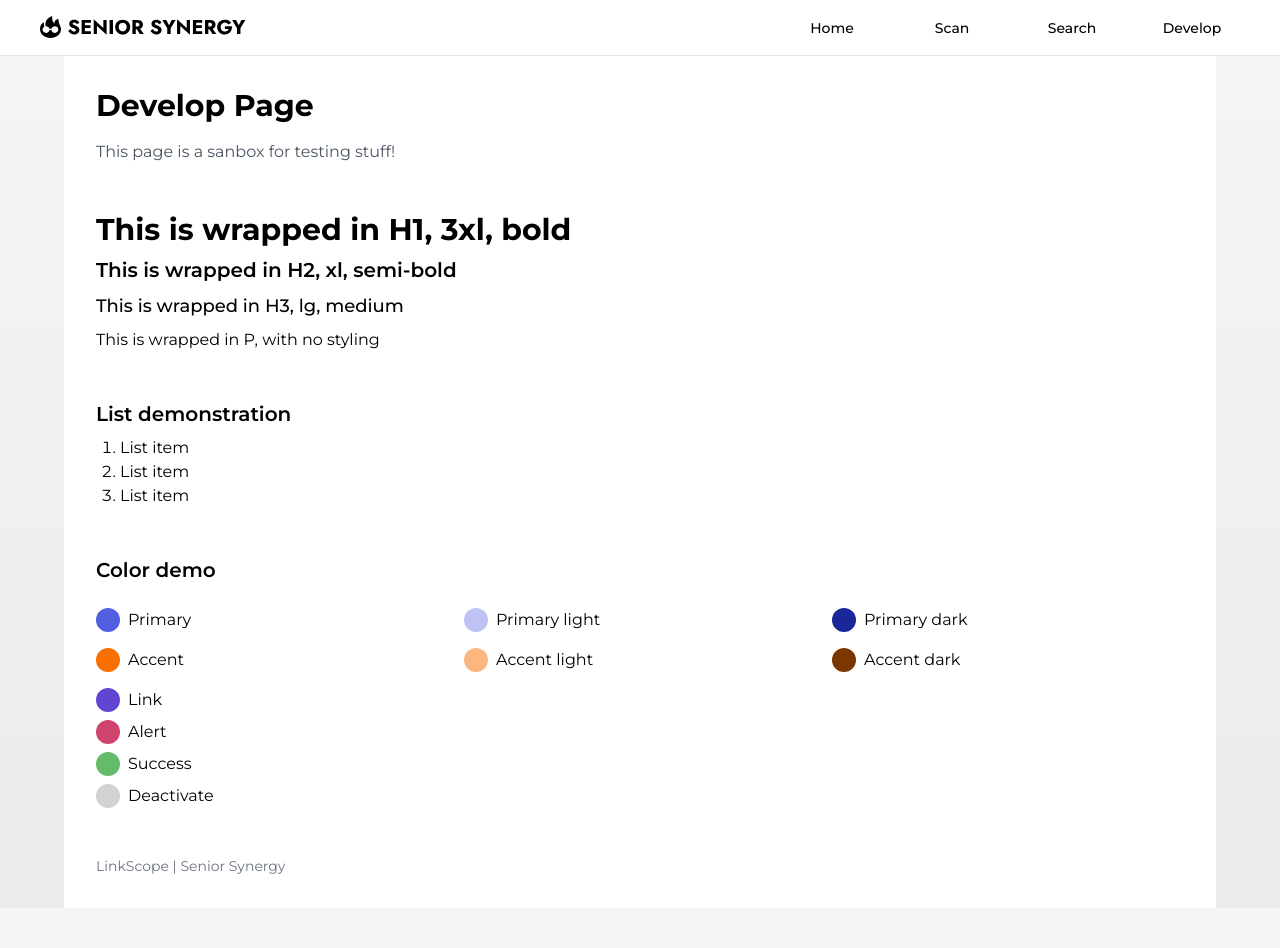
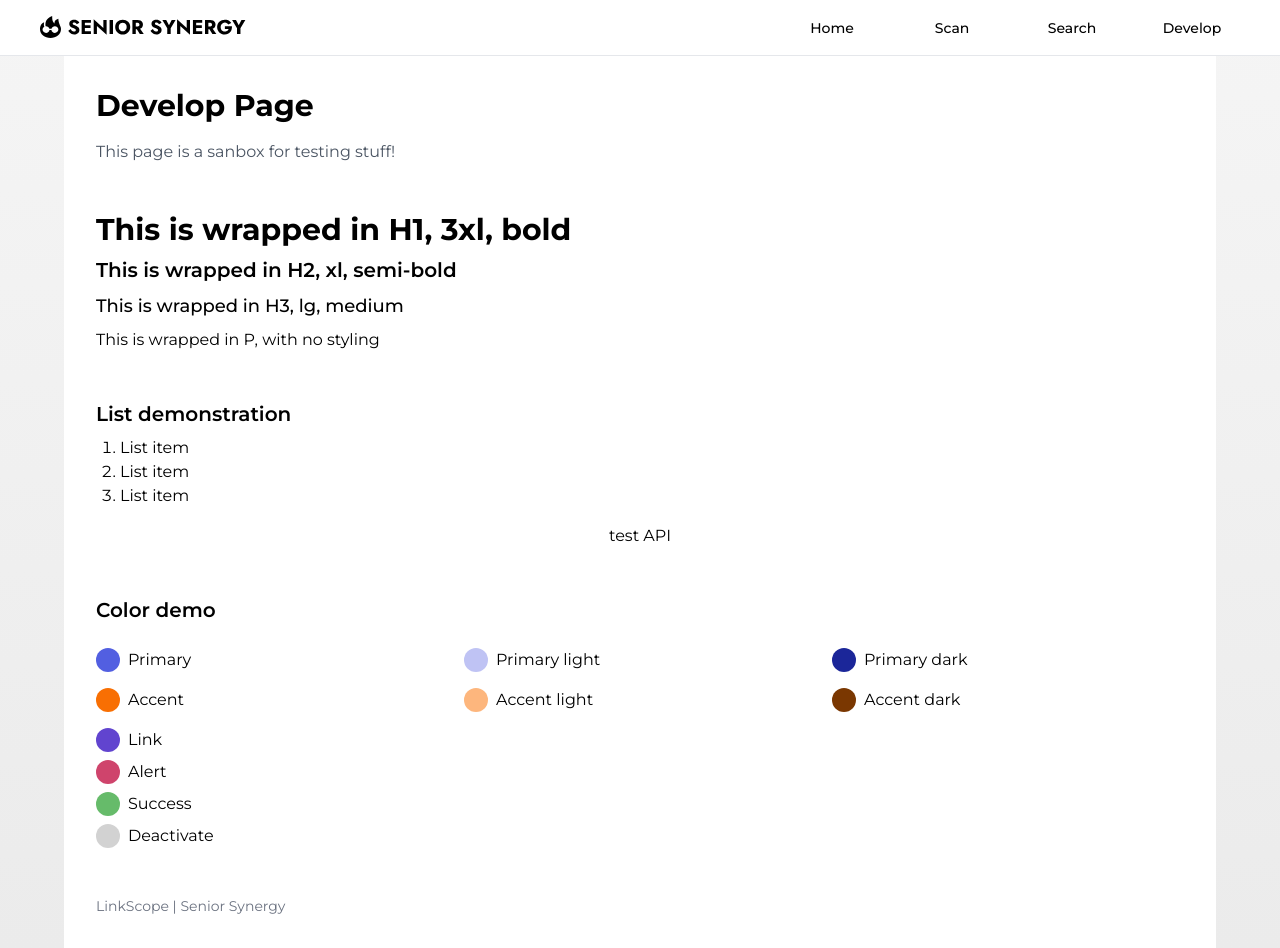
Before and after one commit to Senior-Synergy/linkscope-front, a Next.js app: page /develop in a window 1280 px wide. Before the commit the page ends 908 px from the top, so only its background shows below. Built offline with nearby package versions, Linux system fonts and the light colour scheme.

Commit message:
Experiment with axios

```diff
--- a/package.json
+++ b/package.json
@@ -9,6 +9,7 @@
     "lint": "next lint"
   },
   "dependencies": {
+    "axios": "^1.6.7",
     "framer-motion": "^11.0.3",
     "next": "14.1.0",
     "react": "^18",
--- a/src/app/develop/page.tsx
+++ b/src/app/develop/page.tsx
@@ -1,6 +1,17 @@
+"use client";
+
+import axios from "axios";
 import React from "react";
 
 function DevelopPage() {
+  async function handleTestAPI() {
+    const res = await axios.get(
+      `http://localhost:8000/scan?url=${"example.com"}`
+    );
+
+    console.log(res.data);
+  }
+
   return (
     <main className="flex flex-col flex-auto gap-4 p-4 md:p-8 self-center w-full max-w-6xl bg-white">
       <header>
@@ -31,6 +42,8 @@ function DevelopPage() {
           <li>List item</li>
         </ol>
       </div>
+
+      <button onClick={handleTestAPI}>test API</button>
 
       <div className="flex flex-col gap-4 mt-8 w-full">
         <h2 className="text-xl font-semibold mb-2">Color demo</h2>
```
Also changed, not shown: 1 other file (tests, documents, lock files or other folders).
